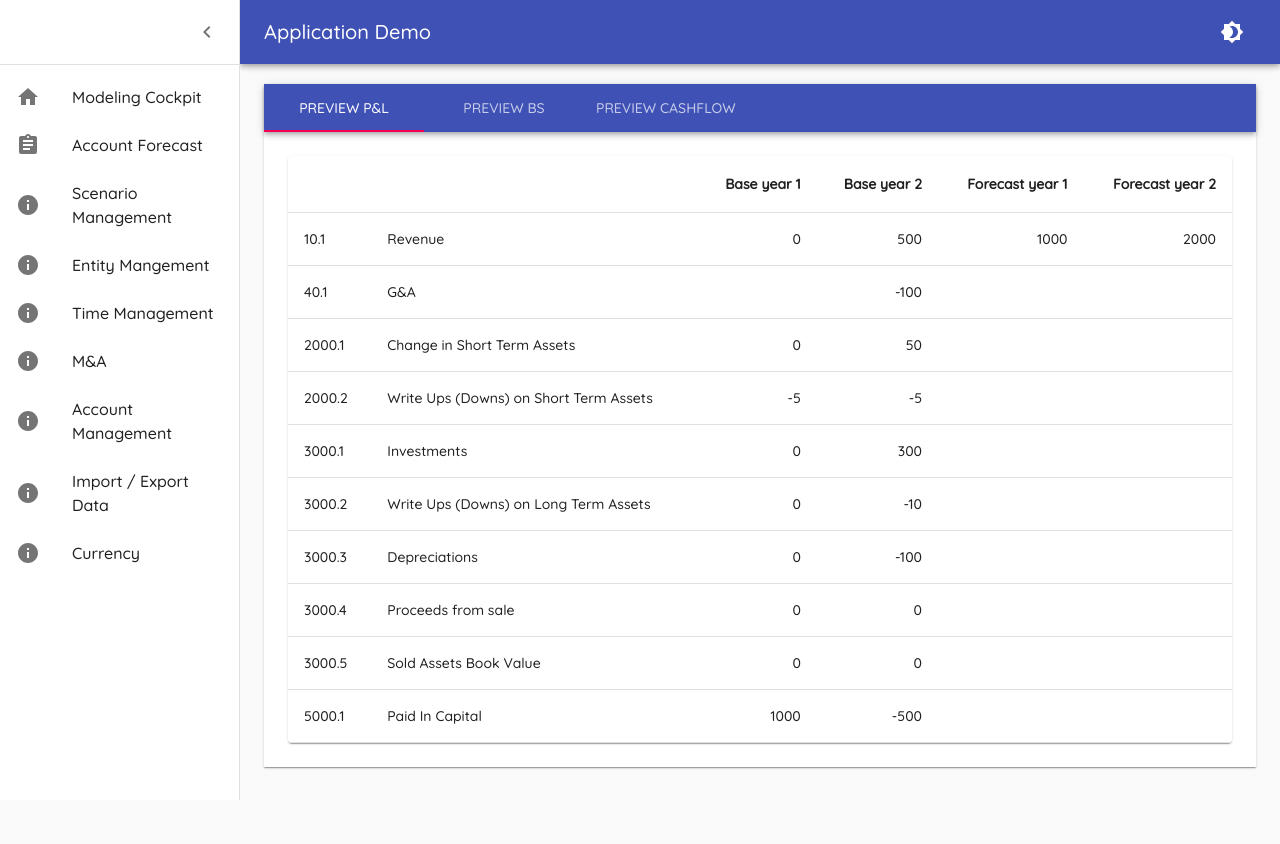
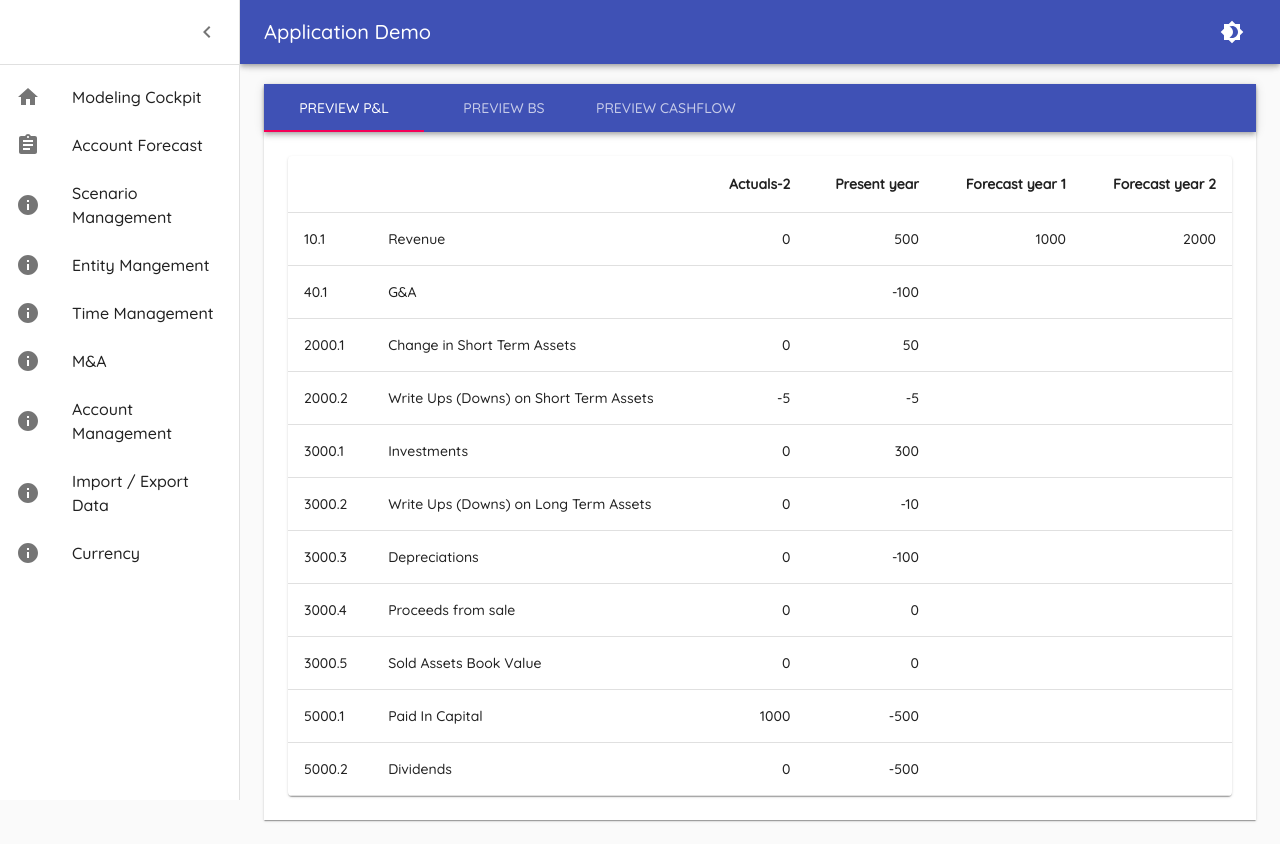
Before and after one commit to GoopyLotus5844/ReactDemo2, a React (Create React App) app in the folder ClientApp/: page /modeling in a window 1280 px wide. Before the commit the page ends 800 px from the top, so only its background shows below. Built offline with nearby package versions, Linux system fonts and the light colour scheme.

Commit message:
fix bug with last row not appearing

```diff
--- a/ClientApp/src/Components/ExperimentalTable.js
+++ b/ClientApp/src/Components/ExperimentalTable.js
@@ -35,8 +35,8 @@ const _ExperimentalTable = (props) => {
                         <TableRow>
                             <TableCell></TableCell>
                             <TableCell></TableCell>
-                            <TableCell className={classes.titleCell} >Base year 1</TableCell>
-                            <TableCell className={classes.titleCell} >Base year 2</TableCell>
+                            <TableCell className={classes.titleCell} >Actuals-2</TableCell>
+                            <TableCell className={classes.titleCell} >Present year</TableCell>
                             <TableCell className={classes.titleCell} >Forecast year 1</TableCell>
                             <TableCell className={classes.titleCell} >Forecast year 2</TableCell>
                         </TableRow>
@@ -74,6 +74,7 @@ const _ExperimentalTable = (props) => {
             }
             workingRow.values[new Date(item.period).getFullYear() - 2019] = item.amounts_per_child_account_per_year;
         }
+        newData.push(workingRow)
         return newData;
     }
 
```
